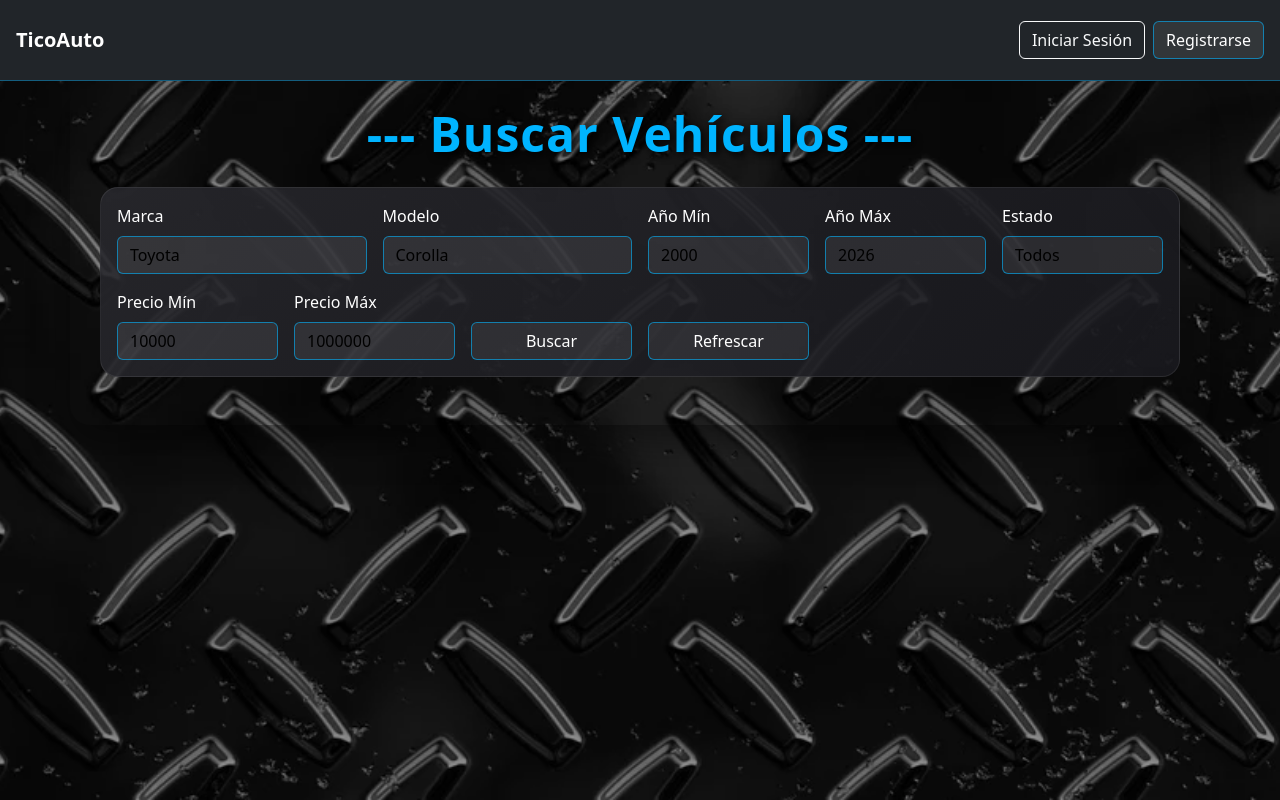
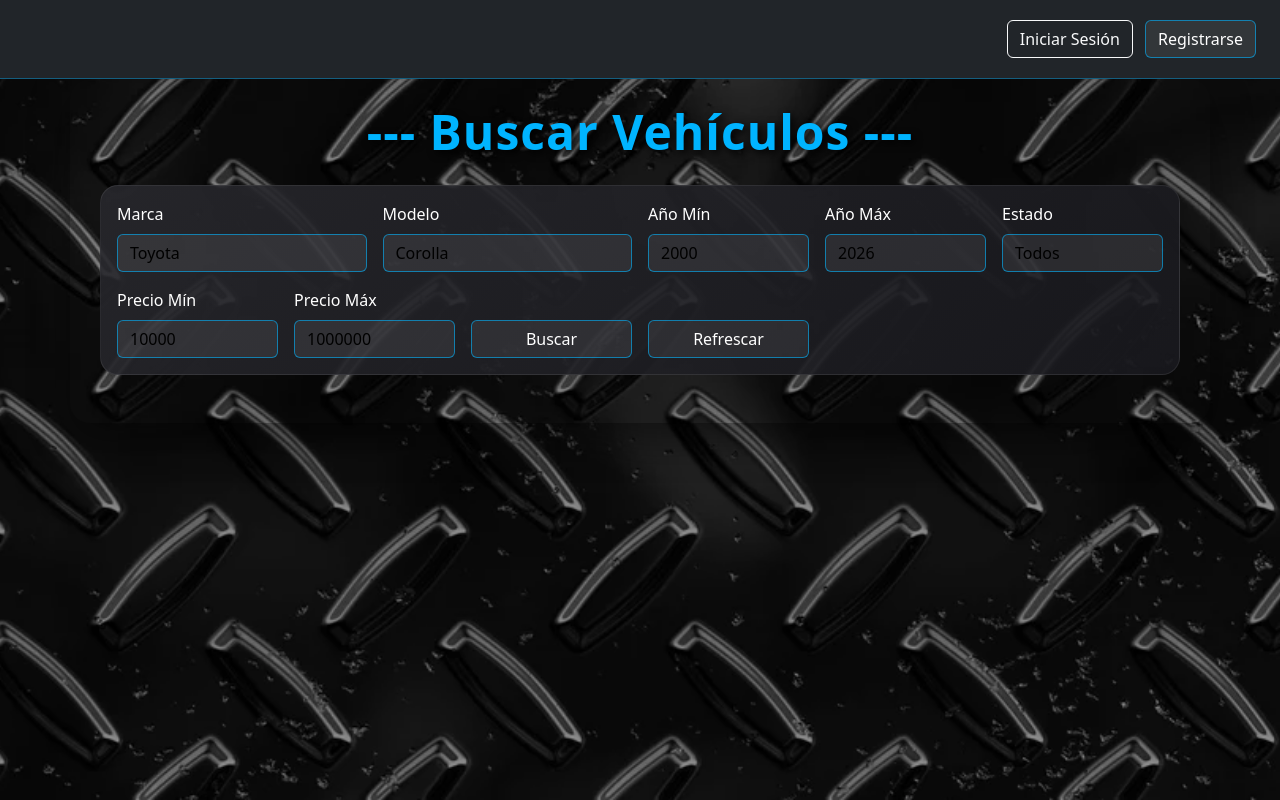
Before and after one commit to walbyn504/TicoAuto-Frontend, a plain HTML site: page index.html in a window 1280 px wide. Drawn offline with nearby package versions, Linux system fonts and the light colour scheme; no server answers.

Commit message:
se aplica nuevo diseño y estructuraa para el navbar

```diff
--- a/index.html
+++ b/index.html
@@ -11,24 +11,10 @@
 
 <body>
 
-<nav class="navbar navbar-expand-lg navbar-dark bg-dark px-3">
+<nav class="navbar navbar-expand-lg navbar-dark bg-dark px-4">
 
-    <a class="navbar-brand fw-bold" href="#">
-        TicoAuto
-    </a>
-
-    <div class="ms-auto d-flex gap-2">
-
-        <a href="/html/usuario/inicioSesion.html" class="btn btn-outline-light">
-            Iniciar Sesión
-        </a>
-
-        <a href="/html/usuario/registro.html" class="btn btn-primary">
-            Registrarse
-        </a>
-
-    </div>
-
+    <span class="text-white  fs-4  me-3" id="nombreUsuario"></span>
+    <div class="ms-auto" id="botonesUsuario"></div>
 </nav>
 
 <div class="container py-4">
```
